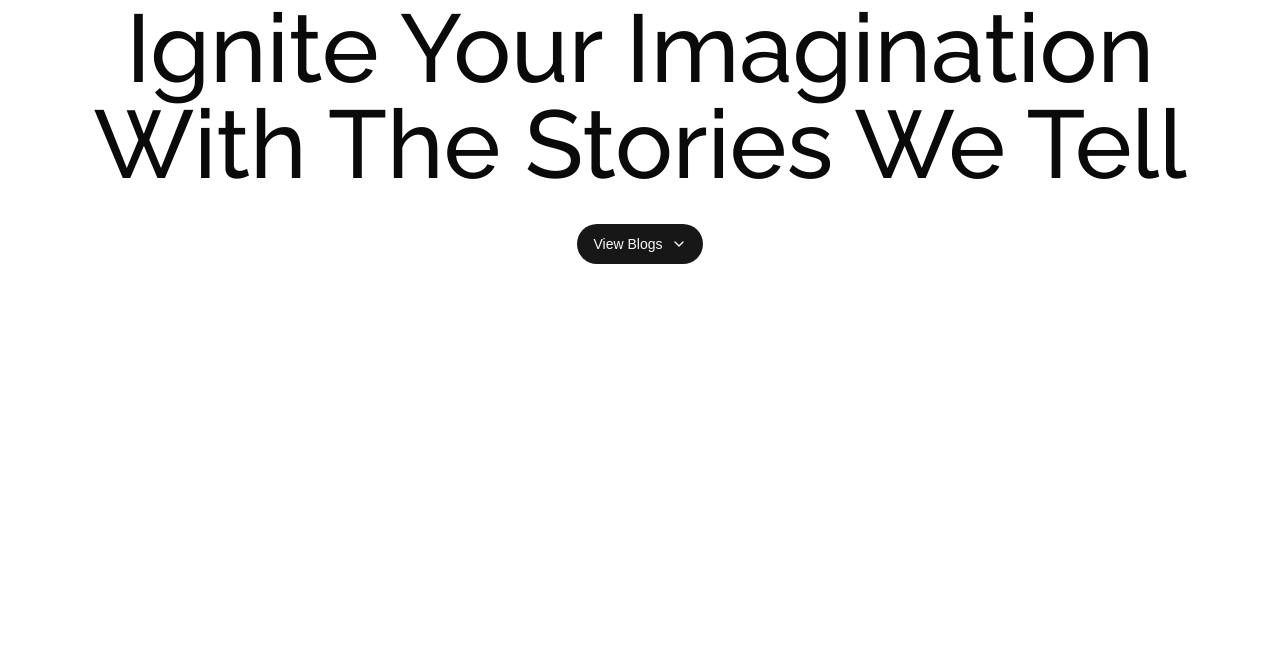
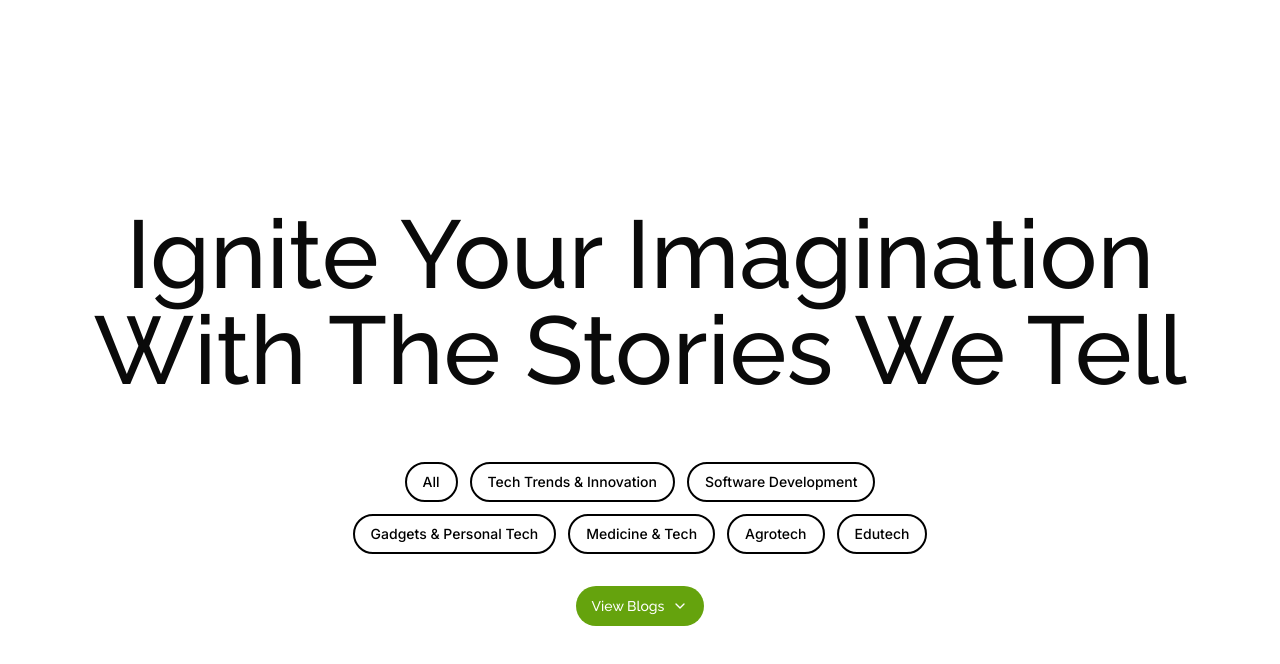
Before and after one commit to writefreak/writrr, a Next.js app: page /blogs in a window 1280 px wide. Shown: the top 664 px of the page. Built offline with nearby package versions, Linux system fonts and the light colour scheme; no server answers; the database is empty.

Commit message:
fixed some things

```diff
--- a/package.json
+++ b/package.json
@@ -28,7 +28,7 @@
     "embla-carousel-react": "^8.4.0",
     "framer-motion": "^11.11.17",
     "lucide-react": "^0.460.0",
-    "next": "15.0.3",
+    "next": "^15.0.3",
     "prisma": "^5.22.0",
     "react": "19.0.0-rc-66855b96-20241106",
     "react-dom": "19.0.0-rc-66855b96-20241106",
--- a/src/app/(client)/(hero)/page.tsx
+++ b/src/app/(client)/(hero)/page.tsx
@@ -19,7 +19,7 @@ const page = async () => {
 
       <Body />
       <ResizedCat />
-      <View className="font-montserrat font-light" />
+      <View className="font-montserrat  font-light" />
       <Bloglist id={"blogs"} data={data} />
       <BackTop />
       <Footer />
--- a/src/app/layout.tsx
+++ b/src/app/layout.tsx
@@ -4,10 +4,10 @@ import "./globals.css";
 import {
   Inter,
   Oswald,
+  Raleway,
+  Poppins,
+  Montserrat,
   Lato,
-  Montserrat,
-  Poppins,
-  Raleway,
 } from "next/font/google";
 
 const inter = Inter({
@@ -65,7 +65,7 @@ export default function RootLayout({
   return (
     <html lang="en">
       <body
-        className={`${geistSans.variable} ${raleway.variable} ${poppins.variable} ${montserrat.variable} ${lato.variable} ${oswald.variable} ${inter.variable} ${geistMono.variable} antialiased`}
+        className={`${geistSans.variable} ${raleway.variable} ${poppins.variable} ${montserrat.variable} ${lato.variable} ${oswald.variable} ${inter.variable} ${geistMono.variable} font-raleway antialiased`}
       >
         {children}
       </body>
--- a/src/components/bloglist.tsx
+++ b/src/components/bloglist.tsx
@@ -21,7 +21,7 @@ interface Props {
 
 const BlogList = ({ data, id }: Props) => {
   return (
-    <div id={cn("", id)} className="grid sm:grid-cols-4">
+    <div id={cn("", id)} className="grid sm:grid-cols-4 font-oswald">
       {/* Map through the blogs array and pass each blog to the BlogCards component */}
       {data.map((blog) => (
         <BlogCards key={blog.id} blog={blog} />
--- a/src/components/blogs/blogBody.tsx
+++ b/src/components/blogs/blogBody.tsx
@@ -1,8 +1,11 @@
+"use client";
 import { BlogsType } from "@/lib/actions/blog";
+import React from "react";
+import BlogHero from "./blogHero";
+import { Card } from "../ui/card";
 import Link from "next/link";
-import React from "react";
-import Picture from "../ui/image";
-import BlogHero from "./blogHero";
+import { ArrowUpRight } from "lucide-react";
+import { Element } from "react-scroll";
 
 interface Props {
   id?: any;
@@ -10,16 +13,41 @@ interface Props {
 }
 const BlogBody = ({ id, data }: Props) => {
   return (
-    <div>
-      <div className="md:w-full text-center h-screen">
+    <Element name="blogprev">
+      <div className="text-center  md:h-screen">
         <BlogHero />
       </div>
-      <div className="">
+      <div className="grid md:grid-cols-4 gap-3 p-4">
         {data.map((blog) => (
-          <div key={blog.id} className=""></div>
+          <Card key={blog.id} className="rounded-xl">
+            <div className="flex flex-col gap-2">
+              <div>
+                <img
+                  alt=""
+                  src="/images/full-shot-man-experiencing-virtual-reality.jpg"
+                  className="rounded-xl object-cover transition-transform duration-500 group-hover:scale-110"
+                />
+              </div>
+
+              <div className="space-y-2 p-2">
+                <h2 className="text-xl md:text-base font-bold">{blog.title}</h2>
+                <p className="line-clamp-2 text-sm md:text-sm font-poppins font-light">
+                  {blog.description}
+                </p>
+
+                <Link
+                  href={`/blogs/${blog.id}`}
+                  className="flex items-center hover:underline decoration-1 justify-end py-2 text-lime-600"
+                >
+                  <p className="text-sm">Read More</p>
+                  <ArrowUpRight strokeWidth={1} height={18} width={18} />
+                </Link>
+              </div>
+            </div>
+          </Card>
         ))}
       </div>
-    </div>
+    </Element>
   );
 };
 
--- a/src/components/blogs/blogHero.tsx
+++ b/src/components/blogs/blogHero.tsx
@@ -1,18 +1,38 @@
+"use client";
 import React from "react";
 import { Button } from "../ui/button";
 import { ChevronDown } from "lucide-react";
+import Catpills from "./catpills";
+import { Link as ScrollLink } from "react-scroll";
 
 const BlogHero = () => {
+  const handleSetActive = (to: string) => {
+    console.log(to);
+  };
   return (
     <div className="">
-      <div className="flex flex-col gap-4 md:gap-8 h-full md:justify-center items-center">
-        <h1 className="font-raleway md:text-8xl text-3xl">
-          Ignite Your Imagination <br /> With The Stories We Tell
+      <div className="flex flex-col py-16 gap-4 md:gap-8 md:h-screen md:justify-center items-center">
+        <h1 className="font-raleway md:text-8xl text-3xl py-8">
+          Ignite Your Imagination <br /> With The Stories We Tell {}
         </h1>
-        <Button className="rounded-full md:flex items-center gap-2">
-          View Blogs
-          <ChevronDown />
-        </Button>
+        <div className="">
+          <Catpills />
+        </div>
+        <ScrollLink
+          activeClass="active"
+          to="blogprev"
+          spy={true}
+          smooth={true}
+          offset={2000}
+          duration={5000}
+          onSetActive={handleSetActive}
+          className="hidden md:flex"
+        >
+          <Button className="bg-lime-600 flex items-center text-white rounded-full">
+            View Blogs
+            <ChevronDown />
+          </Button>
+        </ScrollLink>
       </div>
     </div>
   );
--- /dev/null
+++ b/src/components/blogs/catpills.tsx
@@ -0,0 +1,50 @@
+import React from "react";
+import { Button } from "../ui/button";
+
+const Catpills = () => {
+  return (
+    <div className="flex flex-wrap justify-center gap-3 md:w-[37rem] md:justify-center">
+      {catpill.map((cat) => (
+        <Button
+          className="rounded-full border-2 hover:text-white hover:bg-black border-black text-black font-inter bg-white"
+          key={cat.id}
+        >
+          {cat.slug}
+        </Button>
+      ))}
+    </div>
+  );
+};
+
+export default Catpills;
+
+const catpill = [
+  {
+    id: 1,
+    slug: "All",
+  },
+  {
+    id: 2,
+    slug: "Tech Trends & Innovation",
+  },
+  {
+    id: 3,
+    slug: "Software Development",
+  },
+  {
+    id: 4,
+    slug: "Gadgets & Personal Tech",
+  },
+  {
+    id: 5,
+    slug: "Medicine & Tech",
+  },
+  {
+    id: 6,
+    slug: "Agrotech",
+  },
+  {
+    id: 7,
+    slug: "Edutech",
+  },
+];
--- a/src/components/bodytext.tsx
+++ b/src/components/bodytext.tsx
@@ -4,7 +4,7 @@ const BodyText = () => {
   return (
     <div className="">
       <div className="flex pt-28 sm:pt-0 flex-col gap-4 sm:gap-8 h-full sm:h-screen">
-        <h3 className="text-center sm:text-left text-3xl sm:text-8xl font-raleway ">
+        <h3 className="text-center sm:text-left text-3xl sm:text-8xl font-raleway">
           Welcome <br />
           To a Fascinating <br className="hidden sm:block" /> World!
         </h3>
```
Also changed, not shown: 1 other file (tests, documents, lock files or other folders).
